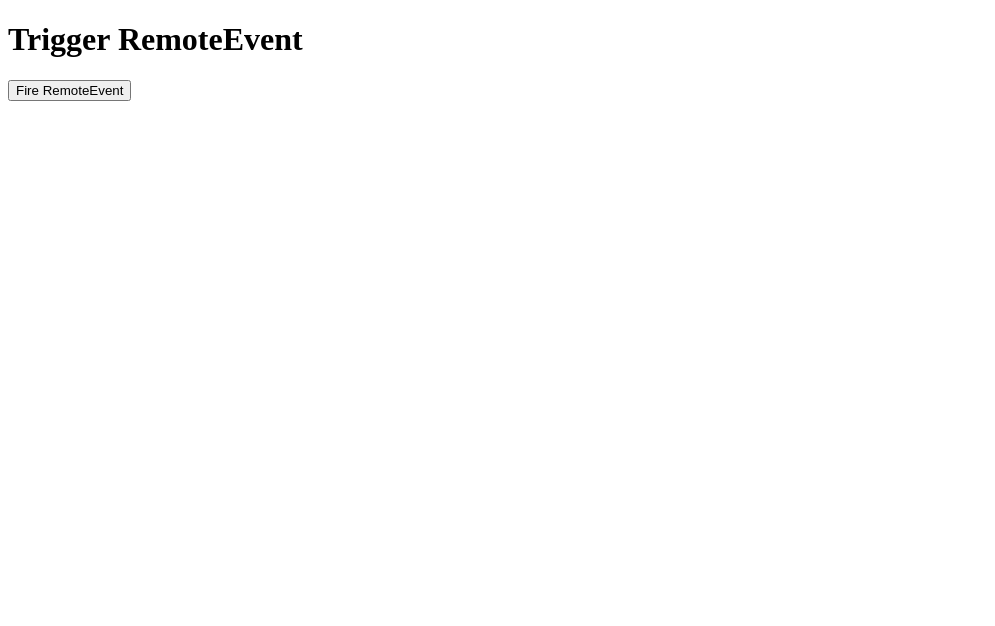
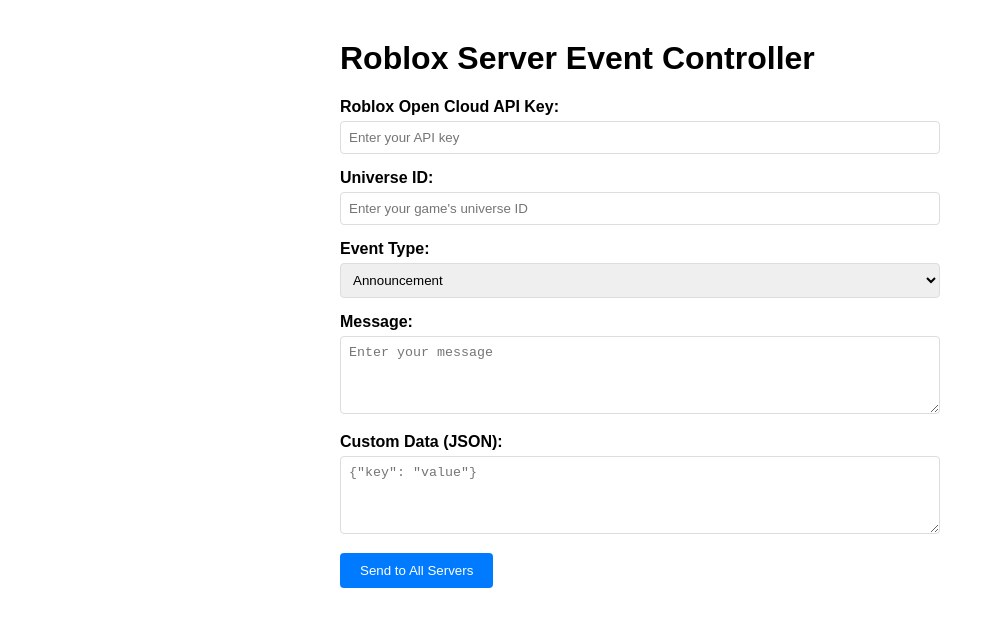
Before and after one commit to misterman196/admin, a plain HTML site: page index.html in a window 1280 px wide. Shown: the whole page, without its empty margins (0-995 px from the left). Drawn offline with Linux system fonts and the light colour scheme.

Commit message:
Update index.html

```diff
--- a/index.html
+++ b/index.html
@@ -1,15 +1,127 @@
-<!doctype html>
+<!DOCTYPE html>
 <html>
-<head><meta charset="utf-8"><title>Trigger Event</title></head>
+<head>
+    <title>Roblox Server Controller</title>
+    <style>
+        body { font-family: Arial, sans-serif; margin: 40px; }
+        .container { max-width: 600px; margin: 0 auto; }
+        .form-group { margin-bottom: 15px; }
+        label { display: block; margin-bottom: 5px; font-weight: bold; }
+        input, textarea, select {
+            width: 100%;
+            padding: 8px;
+            border: 1px solid #ddd;
+            border-radius: 4px;
+            box-sizing: border-box;
+        }
+        button {
+            background: #007bff;
+            color: white;
+            padding: 10px 20px;
+            border: none;
+            border-radius: 4px;
+            cursor: pointer;
+        }
+        button:hover { background: #0056b3; }
+        .status { margin-top: 15px; padding: 10px; border-radius: 4px; }
+        .success { background: #d4edda; color: #155724; }
+        .error { background: #f8d7da; color: #721c24; }
+    </style>
+</head>
 <body>
-  <h1>Trigger RemoteEvent</h1>
-  <button id="fire">Fire RemoteEvent</button>
+    <div class="container">
+        <h1>Roblox Server Event Controller</h1>
 
-  <script>
-    document.getElementById("fire").addEventListener("click", async () => {
-      const res = await fetch("/trigger", { method: "POST" });
-      alert(await res.text());
-    });
-  </script>
+        <div class="form-group">
+            <label for="apiKey">Roblox Open Cloud API Key:</label>
+            <input type="password" id="apiKey" placeholder="Enter your API key">
+        </div>
+
+        <div class="form-group">
+            <label for="universeId">Universe ID:</label>
+            <input type="number" id="universeId" placeholder="Enter your game's universe ID">
+        </div>
+
+        <div class="form-group">
+            <label for="eventType">Event Type:</label>
+            <select id="eventType">
+                <option value="announcement">Announcement</option>
+                <option value="event">Game Event</option>
+                <option value="maintenance">Maintenance</option>
+                <option value="custom">Custom</option>
+            </select>
+        </div>
+
+        <div class="form-group">
+            <label for="message">Message:</label>
+            <textarea id="message" rows="4" placeholder="Enter your message"></textarea>
+        </div>
+
+        <div class="form-group">
+            <label for="customData">Custom Data (JSON):</label>
+            <textarea id="customData" rows="4" placeholder='{"key": "value"}'></textarea>
+        </div>
+
+        <button onclick="sendToAllServers()">Send to All Servers</button>
+
+        <div id="status"></div>
+    </div>
+
+    <script>
+        async function sendToAllServers() {
+            const apiKey = document.getElementById('apiKey').value;
+            const universeId = document.getElementById('universeId').value;
+            const eventType = document.getElementById('eventType').value;
+            const message = document.getElementById('message').value;
+            const customData = document.getElementById('customData').value;
+
+            const statusDiv = document.getElementById('status');
+            statusDiv.className = 'status';
+            statusDiv.textContent = 'Sending...';
+
+            try {
+                // Prepare the data
+                let data = {
+                    type: eventType,
+                    message: message,
+                    timestamp: new Date().toISOString()
+                };
+
+                // Merge with custom data if provided
+                if (customData) {
+                    const custom = JSON.parse(customData);
+                    data = { ...data, ...custom };
+                }
+
+                // Send via Roblox Open Cloud API
+                const response = await fetch(
+                    `https://apis.roblox.com/messaging-service/v1/universes/${universeId}/topics/CrossServerNotification`,
+                    {
+                        method: 'POST',
+                        headers: {
+                            'Content-Type': 'application/json',
+                            'x-api-key': apiKey
+                        },
+                        body: JSON.stringify({
+                            message: JSON.stringify(data)
+                        })
+                    }
+                );
+
+                if (response.ok) {
+                    statusDiv.className = 'status success';
+                    statusDiv.textContent = 'Message sent successfully to all servers!';
+                } else {
+                    const error = await response.text();
+                    throw new Error(`HTTP ${response.status}: ${error}`);
+                }
+
+            } catch (error) {
+                statusDiv.className = 'status error';
+                statusDiv.textContent = `Error: ${error.message}`;
+                console.error('Error sending message:', error);
+            }
+        }
+    </script>
 </body>
 </html>
```
